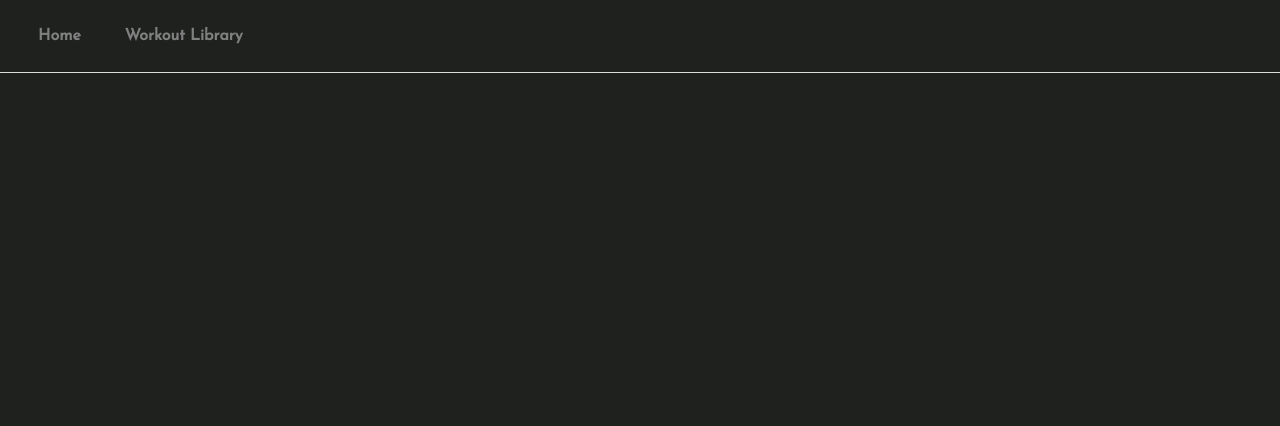
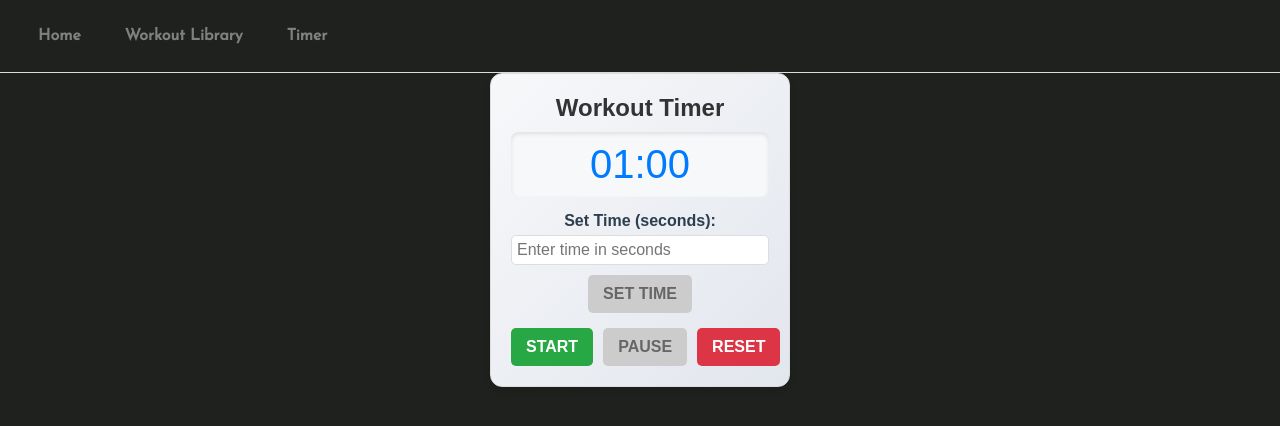
Before and after one commit to kharri34/Project3, a Vue app: page /timer in a window 1280 px wide. Before the commit this address had no page. Shown: the top 426 px of the page. Built offline with nearby package versions, Linux system fonts and the light colour scheme.

Commit message:
added timer

```diff
--- a/src/App.vue
+++ b/src/App.vue
@@ -3,6 +3,8 @@
         <nav :class="navClass">
                 <router-link to="/" class="box bar">Home</router-link>
                 <router-link to="/workoutlibrary" class="box bar">Workout Library</router-link>
+                <router-link to="/Timer" class="box bar">Timer</router-link>
+
         </nav>
         <div style="flex:1; display: flex; flex-direction: column;">
             <router-view />
--- a/src/components/Timer.vue
+++ b/src/components/Timer.vue
@@ -1,51 +1,60 @@
 <template>
-  <div class="timer-app">
-    <h2>{{ title }}</h2>
+  <div class="timer-container">
+    <h2 class="timer-title">{{ title }}</h2>
     <div class="timer-display">
       <span>{{ formatTime(remainingTime) }}</span>
     </div>
-    <div class="actions">
-      <button @click="startTimer" :disabled="isRunning">Start</button>
-      <button @click="pauseTimer" :disabled="!isRunning">Pause</button>
-      <button @click="resetTimer">Reset</button>
+    <div class="timer-settings">
+      <label for="custom-time">Set Time (seconds):</label>
+      <input
+        id="custom-time"
+        type="number"
+        v-model.number="customTime"
+        :disabled="isRunning"
+        placeholder="Enter time in seconds"
+      />
+      <button @click="setCustomTime" :disabled="isRunning || !customTime" class="btn btn-set">
+        Set Time
+      </button>
+    </div>
+    <div class="timer-actions">
+      <button @click="startTimer" :disabled="isRunning" class="btn btn-start">Start</button>
+      <button @click="pauseTimer" :disabled="!isRunning" class="btn btn-pause">Pause</button>
+      <button @click="resetTimer" class="btn btn-reset">Reset</button>
     </div>
   </div>
 </template>
 
 <script>
 export default {
-  props: {
-    duration: {
-      type: Number,
-      required: true,
-    },
-    title: {
-      type: String,
-      default: "Workout Timer",
-    },
-  },
   data() {
     return {
-      remainingTime: this.duration,
+      remainingTime: 60, // Default time set to 60 seconds
+      customTime: null, // Custom time input
+      isRunning: false,
       timer: null,
-      isRunning: false,
+      title: "Workout Timer", // Title for the Timer
     };
   },
   methods: {
     formatTime(seconds) {
       const minutes = Math.floor(seconds / 60);
       const secs = seconds % 60;
-      return `${String(minutes).padStart(2, "0")}:${String(secs).padStart(2, "0")}`;
+      return `${String(minutes).padStart(2, '0')}:${String(secs).padStart(2, '0')}`;
+    },
+    setCustomTime() {
+      if (this.customTime > 0) {
+        this.remainingTime = this.customTime;
+      }
     },
     startTimer() {
-      if (!this.isRunning && this.remainingTime > 0) {
+      if (!this.isRunning) {
         this.isRunning = true;
         this.timer = setInterval(() => {
           if (this.remainingTime > 0) {
             this.remainingTime -= 1;
           } else {
-            this.pauseTimer();
-            this.$emit("finished");
+            this.resetTimer();
           }
         }, 1000);
       }
@@ -55,41 +64,125 @@ export default {
       clearInterval(this.timer);
     },
     resetTimer() {
-      this.pauseTimer();
-      this.remainingTime = this.duration;
+      this.isRunning = false;
+      this.remainingTime = this.customTime || 60;
+      clearInterval(this.timer);
     },
-  },
-  beforeDestroy() {
-    clearInterval(this.timer);
   },
 };
 </script>
 
 <style scoped>
-.timer-app {
+.timer-container {
+  max-width: 300px;
+  margin: 0 auto;
   text-align: center;
-  font-family: Arial, sans-serif;
-  padding: 10px;
-  border: 1px solid #ccc;
-  border-radius: 8px;
-  margin: 10px;
-  width: 200px;
+  font-family: 'Arial', sans-serif;
+  background: linear-gradient(135deg, #f7f8fa, #e2e6ed);
+  border-radius: 12px;
+  padding: 20px;
+  box-shadow: 0 4px 6px rgba(0, 0, 0, 0.1);
+  border: 1px solid #ddd;
+}
+
+.timer-title {
+  font-size: 1.5rem;
+  font-weight: bold;
+  color: #333;
+  margin-bottom: 10px;
 }
 
 .timer-display {
-  font-size: 2rem;
-  margin: 10px 0;
+  font-size: 2.5rem;
+  font-weight: bold;
+  color: #007bff;
+  background: #f7f8fa;
+  border-radius: 8px;
+  padding: 10px;
+  margin-bottom: 15px;
+  box-shadow: inset 0 2px 4px rgba(0, 0, 0, 0.1);
 }
 
-.actions button {
-  margin: 5px;
-  padding: 10px 15px;
-  font-size: 1rem;
-  cursor: pointer;
+.timer-settings {
+  margin-bottom: 15px;
 }
 
-button:disabled {
+.timer-settings label {
+  display: block;
+  font-size: 1rem;
+  font-weight: bold;
+  margin-bottom: 5px;
+}
+
+.timer-settings input {
+  width: 100%;
+  padding: 5px;
+  font-size: 1rem;
+  margin-bottom: 10px;
+  border-radius: 5px;
+  border: 1px solid #ddd;
+}
+
+.timer-actions {
+  display: flex;
+  justify-content: space-between;
+  gap: 10px;
+}
+
+.btn {
+  flex: 1;
+  padding: 10px 15px;
+  border-radius: 5px;
+  font-size: 1rem;
+  font-weight: bold;
+  text-transform: uppercase;
+  cursor: pointer;
+  transition: background-color 0.3s, color 0.3s;
+}
+
+.btn-start {
+  background-color: #28a745;
+  color: white;
+  border: none;
+}
+
+.btn-start:hover {
+  background-color: #218838;
+}
+
+.btn-pause {
+  background-color: #ffc107;
+  color: white;
+  border: none;
+}
+
+.btn-pause:hover {
+  background-color: #e0a800;
+}
+
+.btn-reset {
+  background-color: #dc3545;
+  color: white;
+  border: none;
+}
+
+.btn-reset:hover {
+  background-color: #c82333;
+}
+
+.btn-set {
+  background-color: #17a2b8;
+  color: white;
+  border: none;
+}
+
+.btn-set:hover {
+  background-color: #138496;
+}
+
+.btn:disabled {
   background-color: #ccc;
+  color: #666;
   cursor: not-allowed;
 }
 </style>
--- a/src/router/index.js
+++ b/src/router/index.js
@@ -2,13 +2,13 @@ import { createRouter, createWebHistory } from 'vue-router';
 import Home from "../components/Home.vue";
 import WorkoutLibrary from "../components/WorkoutLibrary.vue";
 import Category from '../components/Category.vue';
-import Timer from '../components/Timer.vue';
+import Timer from '@/components/Timer.vue';
 
 
 const routes = [
     { path: "/", name: "Home", component: Home},
     { path: "/workoutlibrary", name: "WorkoutLibrary", component: WorkoutLibrary},
-    { path: "/timer-app", name: "Timer", component: Timer},
+    { path: "/timer", name: "Timer", component: Timer},
     {
         path: '/aerobics',
         component: Category,
```
